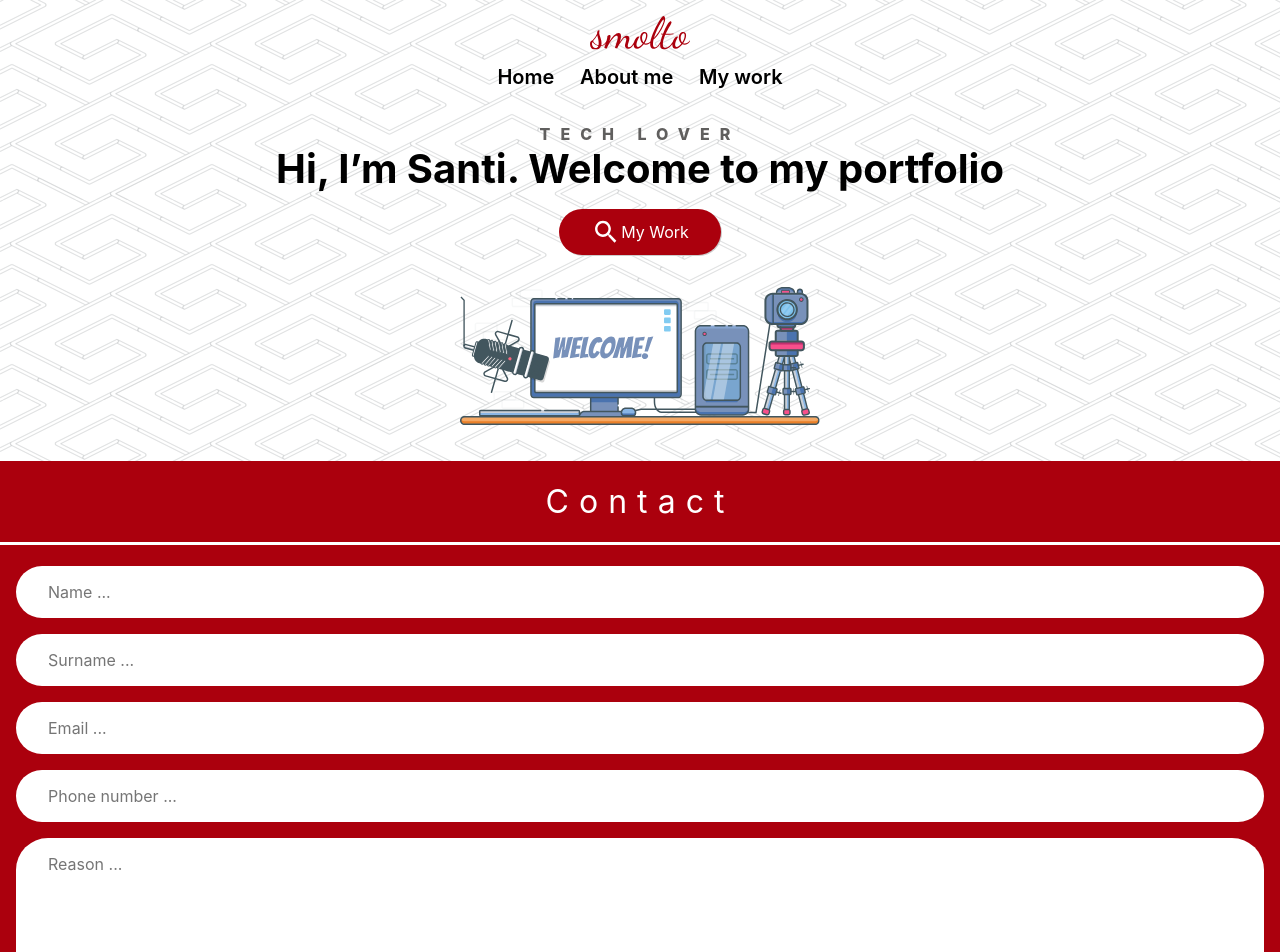
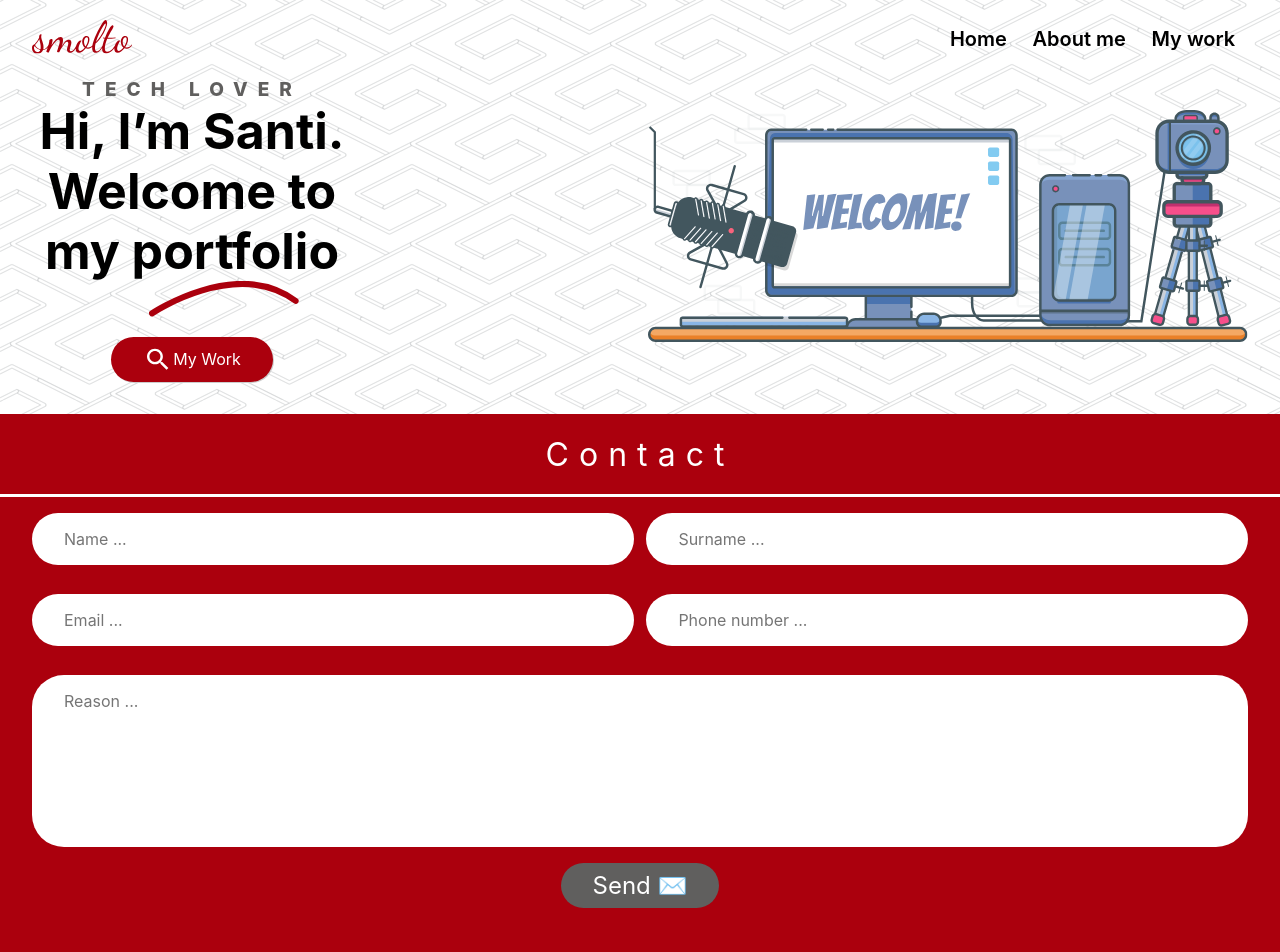
Before and after one commit to smolto/personal-portfolio, a React (Create React App) app: page / in a window 1280 px wide. Shown: the top 952 px of the page. Built offline with nearby package versions, Linux system fonts and the light colour scheme; grey boxes are pictures that could not be loaded.

Commit message:
Estilo mibile-first implementado cone exito

```diff
--- a/src/components/ContactForm/ContactForm.css
+++ b/src/components/ContactForm/ContactForm.css
@@ -14,7 +14,7 @@
 }
 
 .contact-wrapper__inputs {
-  margin: 1.3rem 1rem;
+  margin: 1rem 2rem;
   display: flex;
   flex-direction: column;
   justify-content: center;
@@ -40,6 +40,19 @@
 .formsubmit_info span{
   margin-right: 5px;
   color: var(--white);
+}
+
+/* Tablet mode */
+@media (min-width: 768px) {
+  .contact-wrapper__inputs {
+    display: grid;
+    grid-template-columns: repeat(2, 1fr);
+    grid-gap: 0.8rem;
+  }
+
+  textarea {
+    grid-column: 1/3;
+  }
 }
 
 /*.col-2 {
--- a/src/components/Footer/Footer.css
+++ b/src/components/Footer/Footer.css
@@ -25,3 +25,10 @@
 .logo_social_media a:focus{
   outline: dashed black;
 }
+
+/* Tablet mode */
+@media (min-width: 768px) {
+  .logos {
+    margin: 0rem 2rem;
+  }
+}
--- a/src/components/Landing/Landing.css
+++ b/src/components/Landing/Landing.css
@@ -45,6 +45,44 @@
 
 .landing-wrapper__image-container img{
   width: 360px;
+}
+
+/* Tablet mode */
+@media (min-width: 768px) {
+  .landing-wrapper {
+    margin: 1rem 2rem;
+    flex-direction: row;
+    justify-content: space-between;
+  }
+
+  .landing-wrapper {
+    margin: 1rem 2rem;
+    flex-direction: row;
+  }
+
+  .landing-wrapper__title-container {
+    max-width: 20rem;
+  }
+
+  .landing-wrapper__title-container__subtitle {
+    font-size: 19px;
+  }
+
+  .landing-wrapper__title-container__title {
+    font-size: 50px;
+  }
+
+  .landing-wrapper__image-container img{
+    width: 600px;
+  }
+
+  .landing-wrapper__title-container__img {
+    display: initial;
+  }
+
+  .landing-wrapper__title-container__img img{
+    margin-left: 4rem;
+  }
 }
 
 
--- a/src/components/NavBar/NavBar.css
+++ b/src/components/NavBar/NavBar.css
@@ -37,6 +37,27 @@
 
 .nav .contact {
   display: none;
+}
+
+/* Tablet mode */
+@media (min-width: 768px) {
+  .nav {
+    margin: 1rem 2rem;
+    display: flex;
+    flex-direction: row;
+    align-items: center;
+    flex-wrap: wrap;
+    flex-direction: row;
+    justify-content: space-between;
+    position: relative
+  }
+}
+
+/* Desktop mode */
+@media (min-width: 1300px) {
+  .nav .contact {
+    display: initial;
+  }
 }
 
 
--- a/src/pages/HomePage/HomePage.css
+++ b/src/pages/HomePage/HomePage.css
@@ -29,9 +29,10 @@ body {
   background-color: var(--primary-color-dark);
 }
 
-
-/* @media only screen and (max-width: 943px) {
+/* Desktop mode */
+@media (min-width: 1300px) {
   .container {
-    margin: 0;
+    margin-left: 20%;
+    margin-right: 20%;
   }
-} */
+}
--- a/src/pages/HomePage/HomePage.js
+++ b/src/pages/HomePage/HomePage.js
@@ -1,4 +1,4 @@
-import Landing from 'src/components/Landing/Langing'
+import Landing from 'src/components/Landing/Landing'
 import NavBar from 'src/components/NavBar/NavBar'
 import ContactForm from 'src/components/ContactForm/ContactForm'
 import Footer from 'src/components/Footer/Footer'
```
Also changed, not shown: src/components/Landing/Landing.js (renamed from src/components/Landing/Langing.js).
